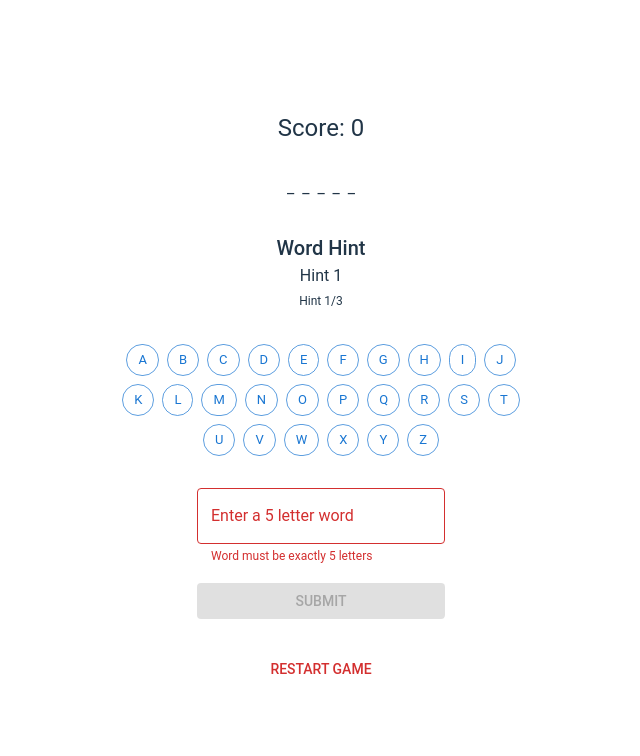
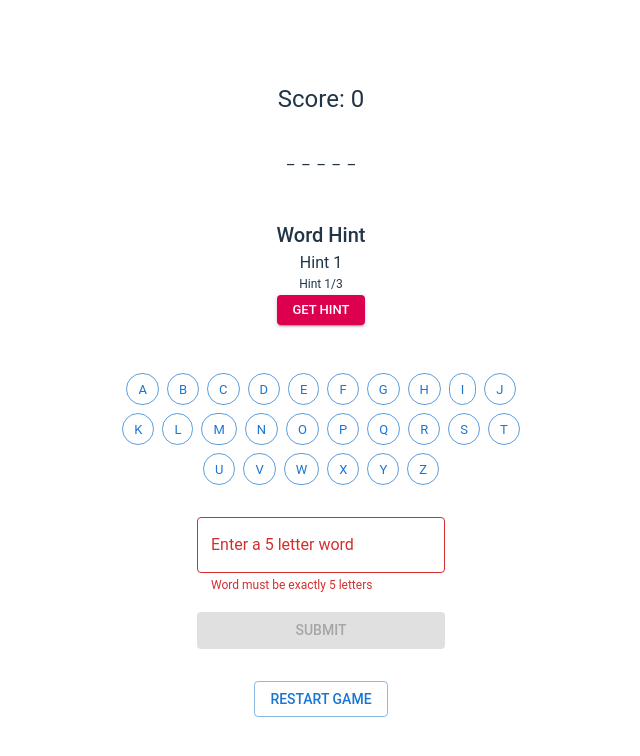
Before and after one commit to kbastow/word-guessing-game, a React (Vite) app: page / in a window 1280 px wide. Shown: the top 756 px of the page, without its empty margins (319-959 px from the left). Built offline with nearby package versions, Linux system fonts and the light colour scheme.

Commit message:
updating folder structure

```diff
--- a/src/components/Controls/RestartButton.tsx
+++ b/src/components/Controls/RestartButton.tsx
@@ -6,7 +6,7 @@ interface RestartButtonProps {
 }
 
 const RestartButton: React.FC<RestartButtonProps> = ({ onRestart }) => (
-  <Button color="error" onClick={onRestart}>
+  <Button variant="outlined" onClick={onRestart}>
     Restart Game
   </Button>
 );
--- a/src/components/Display/HintDisplay.tsx
+++ b/src/components/Display/HintDisplay.tsx
@@ -1,5 +1,5 @@
 import React from "react";
-import { Box, Typography } from "@mui/material";
+import { Box, Button, Typography } from "@mui/material";
 
 interface HintDisplayProps {
   revealedHints: string[];
@@ -10,7 +10,7 @@ const HintDisplay: React.FC<HintDisplayProps> = ({
   revealedHints,
   totalHints,
 }) => (
-  <Box>
+  <Box sx={{ display: "flex", flexDirection: "column", p: 1, m: 1 }}>
     <Typography variant="h6">Word Hint</Typography>
     {revealedHints.map((hint, i) => (
       <Typography key={i}>{hint}</Typography>
@@ -18,6 +18,9 @@ const HintDisplay: React.FC<HintDisplayProps> = ({
     <Typography variant="caption">
       Hint {revealedHints.length}/{totalHints}
     </Typography>
+    <Button size="small" variant="contained" color="secondary">
+      Get Hint
+    </Button>
   </Box>
 );
 
--- a/src/components/GameBoard/GameBoard.tsx
+++ b/src/components/GameBoard/GameBoard.tsx
@@ -1,6 +1,6 @@
 import React, { useState } from "react";
 import WordDisplay from "../Display/WordDisplay";
-import Scoreboard from "../Controls/Scoreboard";
+import Scoreboard from "../Display/Scoreboard.tsx";
 import LetterBank from "../Display/LetterBank";
 import InputSection from "../Input/InputSection";
 import RestartButton from "../Controls/RestartButton";
--- a/src/components/Input/InputSection.tsx
+++ b/src/components/Input/InputSection.tsx
@@ -1,6 +1,6 @@
 import React, { useState } from "react";
 import { Box, TextField } from "@mui/material";
-import SubmitButton from "./SubmitButton";
+import SubmitButton from "../Controls/SubmitButton";
 
 interface InputSectionProps {
   onGuess: (guess: string) => void;
```
Also changed, not shown: src/components/Input/GuessesRemaining.tsx (deleted, +0 -12 lines), src/components/Input/WordGuessInput.tsx (deleted, +0 -8 lines), src/components/Controls/HintButton.tsx (renamed from src/components/Input/HintButton.tsx), src/components/Controls/SubmitButton.tsx (renamed from src/components/Input/SubmitButton.tsx), src/components/Display/Scoreboard.tsx (renamed from src/components/Controls/Scoreboard.tsx).
